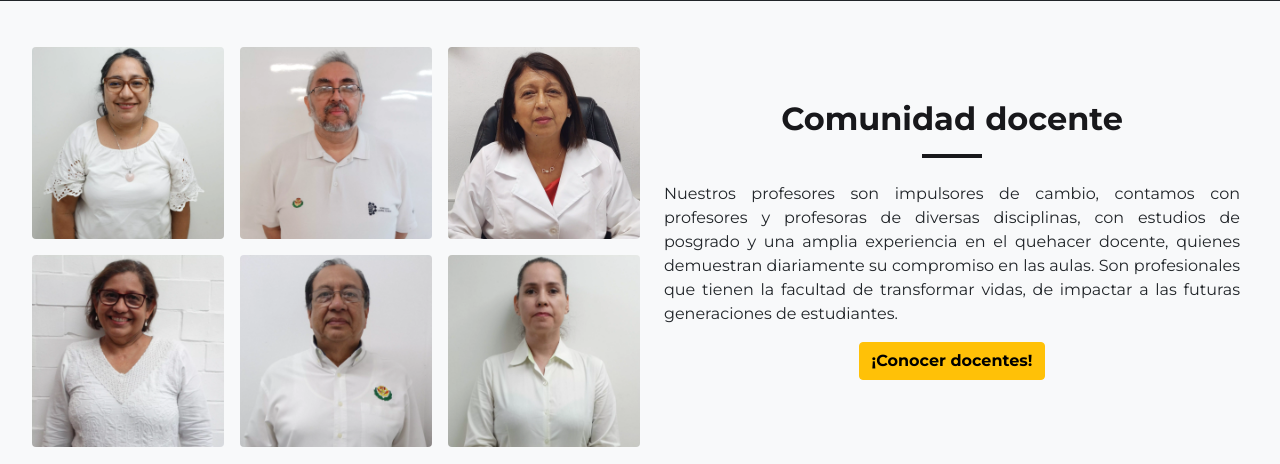
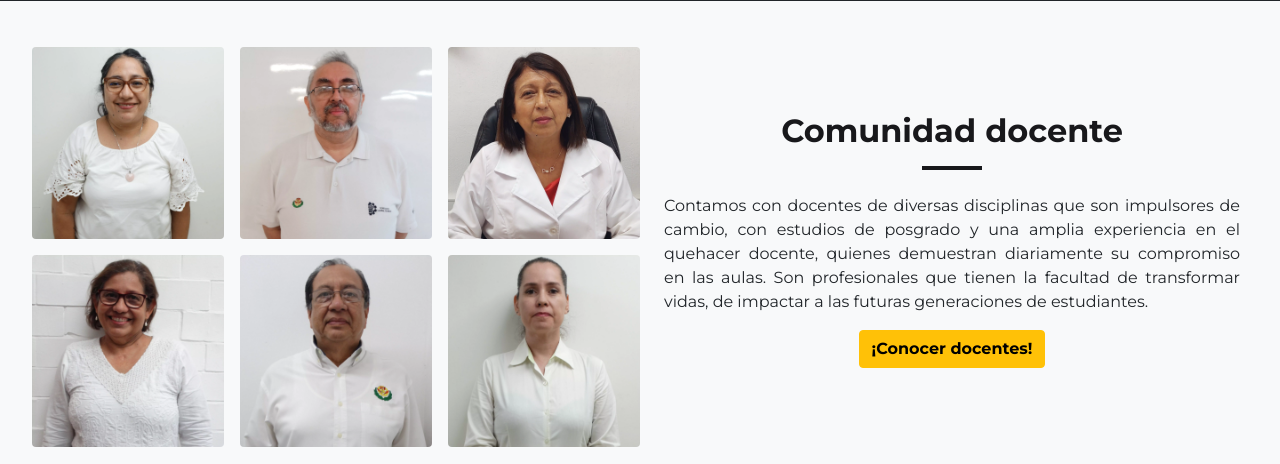
Before and after one commit to dddniela/Ingenieria-Quimica, a PHP site: page / in a window 1280 px wide. Shown: the part 3250-3714 px from the top of the page. Run offline with PHP 8.4, Linux system fonts and the light colour scheme.

Commit message:
correcciones

```diff
--- a/src/View/inicio.php
+++ b/src/View/inicio.php
@@ -276,10 +276,10 @@
           </div>
           <div class="col-12" style="text-align: center;">
             <p style="text-align: justify;">
-            Nuestros profesores son impulsores de cambio, contamos con profesores y profesoras de
-            diversas disciplinas, con estudios de posgrado y una amplia experiencia en el quehacer docente,
-            quienes demuestran diariamente su compromiso en las aulas. Son profesionales que tienen la facultad
-            de transformar vidas, de impactar a las futuras generaciones de estudiantes.
+            Contamos con docentes de diversas disciplinas que son impulsores de cambio,
+            con estudios de posgrado y una amplia experiencia en el quehacer docente, quienes
+            demuestran diariamente su compromiso en las aulas. Son profesionales que tienen la facultad de
+            transformar vidas, de impactar a las futuras generaciones de estudiantes.
             </p>
             <a class="btn btn-warning font-bold" href="?option=2" role="button">¡Conocer docentes!</a>
           </div>
```
Also changed, not shown: src/View/mapaCurricular-vista.php (+3 -4 lines).
